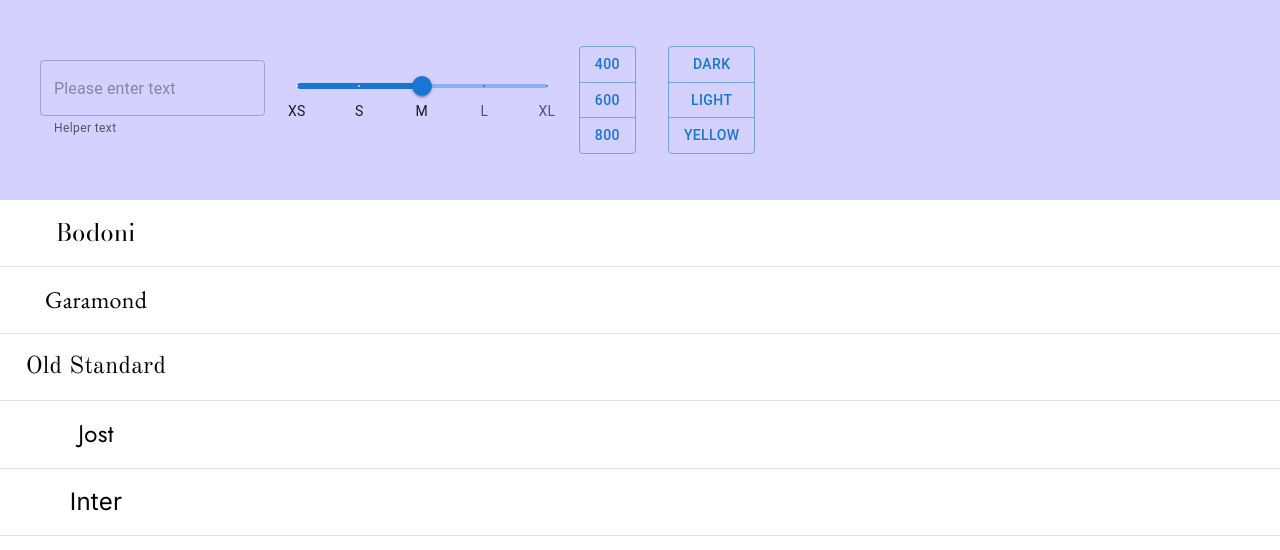
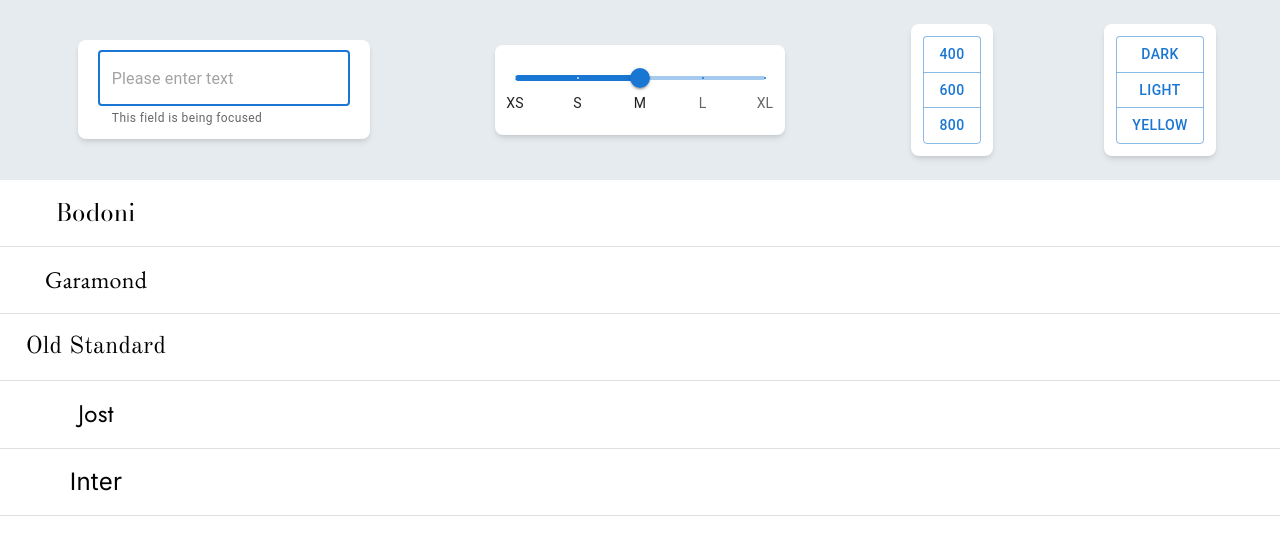
Before and after one commit to arthurfincham/font-app, a React (Create React App) app: page / in a window 1280 px wide. Shown: the top 550 px of the page. Built offline with nearby package versions, Linux system fonts and the light colour scheme.

Commit message:
fix text input

```diff
--- a/src/App.js
+++ b/src/App.js
@@ -1,4 +1,4 @@
-import { useState } from 'react';
+import { useState, useRef, useEffect } from 'react';
 import PreviewTable from './components/PreviewTable';
 import Navbar from './components/Navbar';
 import { ThemeProvider } from 'styled-components';
@@ -7,7 +7,10 @@ import { GlobalStyles } from './global';
 
 function App() {
   const [theme, setTheme] = useState('Light');
+
   const [previewText, setPreviewText] = useState(['']);
+
+  const previewInput = useRef(null);
 
   const [fontSize, setFontSize] = useState(1.5);
 
@@ -29,9 +32,29 @@ function App() {
     }
   };
 
+  useEffect(() => {
+    previewInput.current.dispatchEvent(
+      new Event('change', {
+        detail: {
+          newValue: previewText,
+        },
+        bubbles: true,
+        cancelable: true,
+      })
+    );
+  }, [previewText]);
+
   return (
     <>
-      <Navbar setTheme={setTheme} setFontSize={setFontSize} updatePreviewText={updatePreviewText} setFontWeight={setFontWeight} fontSize={fontSize} />
+      <Navbar
+        setTheme={setTheme}
+        setFontSize={setFontSize}
+        updatePreviewText={updatePreviewText}
+        setFontWeight={setFontWeight}
+        fontSize={fontSize}
+        previewInput={previewInput}
+        previewText={previewText}
+      />
       <main>
         <ThemeProvider theme={themePicker(theme)}>
           <GlobalStyles />
--- a/src/components/FontSlider.js
+++ b/src/components/FontSlider.js
@@ -27,7 +27,6 @@ export default function FontSlider({ setFontSize, fontSize }) {
     },
   ];
   return (
-    <MenuItem>
     <Box sx={{ width: 250, marginTop: 1, marginBottom: 1 }}>
       <Slider
         onChange={(e) => setFontSize(e.target.value)}
@@ -40,6 +39,5 @@ export default function FontSlider({ setFontSize, fontSize }) {
         min={0.5}
       />
     </Box>
-    </MenuItem>
   );
 }
--- a/src/components/Navbar.js
+++ b/src/components/Navbar.js
@@ -1,35 +1,64 @@
 import FontSlider from './FontSlider';
 import PreviewInput from './PreviewInput';
-import AppBar from '@mui/material/AppBar';
+import Grid from '@mui/material/Grid';
 import Box from '@mui/material/Box';
-import Toolbar from '@mui/material/Toolbar';
 import ButtonGroup from '@mui/material/ButtonGroup';
 import Button from '@mui/material/Button';
-import MenuItem from '@mui/material/MenuItem';
+import { styled } from '@mui/system';
 
-export default function Navbar({ setTheme, setFontSize, updatePreviewText, setFontWeight, fontSize }) {
+export default function Navbar({ setTheme, previewInput, previewText, setFontSize, updatePreviewText, setFontWeight, fontSize }) {
+  const StyledGridItem = styled(Grid)({
+    display: 'flex',
+    alignItems: 'center',
+    justifyContent: 'center',
+  });
+
+  const StyledPortrait = styled(Box)({
+    backgroundColor: 'white',
+    padding: '12px 12px 12px 12px',
+    borderRadius: '8px',
+    boxShadow: '0 4px 6px -1px rgb(0 0 0 / 0.1), 0 2px 4px -2px rgb(0 0 0 / 0.1);',
+  });
+
+  const StyledLandscape = styled(Box)({
+    backgroundColor: 'white',
+    padding: '10px 20px',
+    borderRadius: '8px',
+    boxShadow: '0 4px 6px -1px rgb(0 0 0 / 0.1), 0 2px 4px -2px rgb(0 0 0 / 0.1);',
+  });
   return (
     <Box sx={{ flexGrow: 1 }}>
-      <AppBar position="static" sx={{ backgroundColor: '#D4D1FE' }}>
-        <Toolbar sx={{ padding: '5vh' }}>
-          <PreviewInput updatePreviewText={updatePreviewText} />
-          <FontSlider setFontSize={setFontSize} fontSize={fontSize} />
-          <MenuItem>
+      <Grid container spacing={2} sx={{ padding: 3, backgroundColor: '#E6EBF0' }}>
+        <StyledGridItem item={true} xs={4}>
+          <StyledLandscape>
+            <PreviewInput updatePreviewText={updatePreviewText} previewInput={previewInput} previewText={previewText} />
+          </StyledLandscape>
+        </StyledGridItem>
+        <StyledGridItem item xs={4}>
+          <StyledLandscape>
+            <FontSlider setFontSize={setFontSize} fontSize={fontSize} />
+          </StyledLandscape>
+        </StyledGridItem>
+        <StyledGridItem item xs={2}>
+          <StyledPortrait>
             <ButtonGroup orientation="vertical" aria-label="vertical contained button group" variant="outlined">
               <Button onClick={() => setFontWeight('400')}>400</Button>
               <Button onClick={() => setFontWeight(600)}>600</Button>
               <Button onClick={() => setFontWeight('800')}>800</Button>
             </ButtonGroup>
-          </MenuItem>
-          <MenuItem>
+          </StyledPortrait>
+        </StyledGridItem>
+
+        <StyledGridItem item xs={2}>
+          <StyledPortrait>
             <ButtonGroup orientation="vertical" aria-label="vertical contained button group" variant="outlined">
               <Button onClick={() => setTheme('Dark')}>Dark</Button>
               <Button onClick={() => setTheme('Light')}>Light</Button>
               <Button onClick={() => setTheme('Yellow')}>Yellow</Button>
             </ButtonGroup>
-          </MenuItem>
-        </Toolbar>
-      </AppBar>
+          </StyledPortrait>
+        </StyledGridItem>
+      </Grid>
     </Box>
   );
 }
--- a/src/components/PreviewInput.js
+++ b/src/components/PreviewInput.js
@@ -3,9 +3,8 @@ import OutlinedInput from '@mui/material/OutlinedInput';
 import Box from '@mui/material/Box';
 import FormHelperText from '@mui/material/FormHelperText';
 import { useMemo } from 'react';
-import MenuItem from '@mui/material/MenuItem';
 
-export default function PreviewInput({ updatePreviewText }) {
+export default function PreviewInput({ updatePreviewText, previewInput, previewText }) {
   function MyFormHelperText() {
     const { focused } = useFormControl() || {};
 
@@ -21,13 +20,17 @@ export default function PreviewInput({ updatePreviewText }) {
   }
 
   return (
-    <MenuItem>
-      <Box component="form" noValidate autoComplete="off">
-        <FormControl sx={{ width: '25ch' }}>
-          <OutlinedInput placeholder="Please enter text" onChange={(e) => updatePreviewText(e)} />
-          <MyFormHelperText />
-        </FormControl>
-      </Box>
-    </MenuItem>
+    <Box component="form" noValidate autoComplete="off">
+      <FormControl sx={{ width: '25ch' }}>
+        <OutlinedInput
+          autoFocus={true}
+          value={previewText}
+          ref={previewInput}
+          placeholder="Please enter text"
+          onChange={(e) => updatePreviewText(e)}
+        />
+        <MyFormHelperText />
+      </FormControl>
+    </Box>
   );
 }
```
Lines whose indentation alone changed are shown as unchanged.
